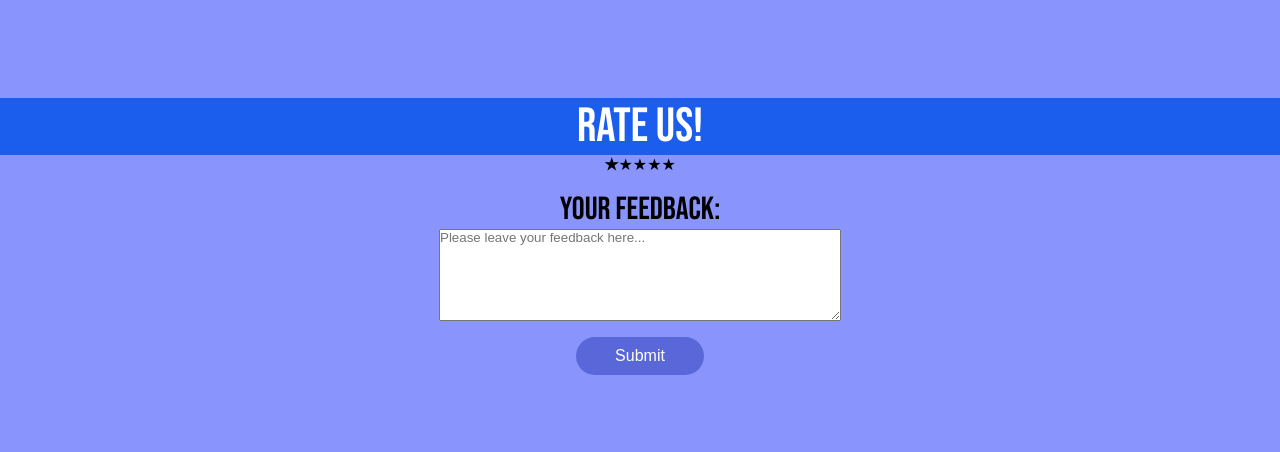
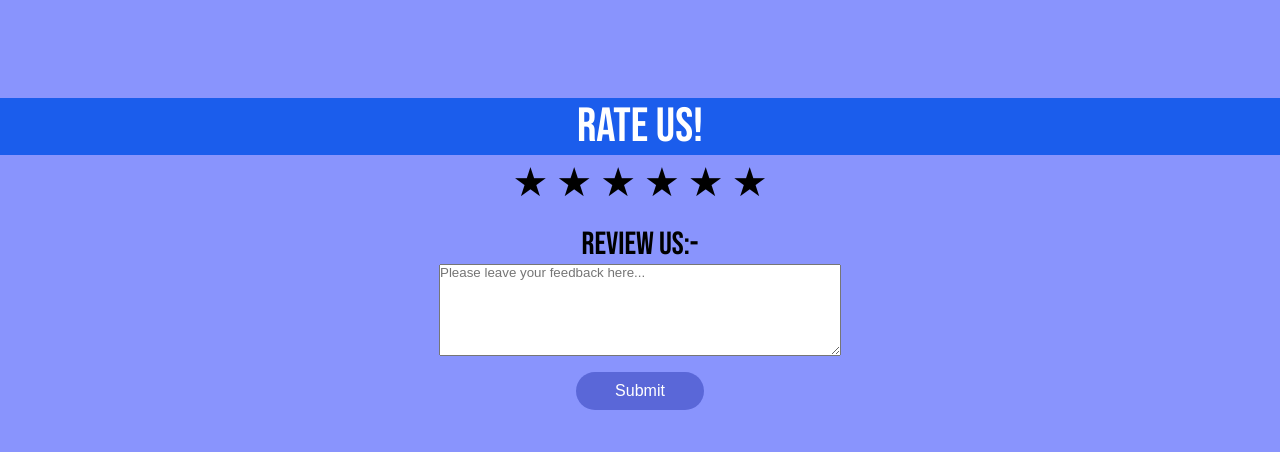
Before and after one commit to AyushInKC/LoginSite, a plain HTML site: page index.html in a window 1280 px wide. Shown: the part 1000-1452 px from the top of the page. Drawn offline with Linux system fonts and the light colour scheme.

Commit message:
Done with the task

```diff
--- a/index.html
+++ b/index.html
@@ -67,14 +67,15 @@
         <p>Rate Us!</p>
     </div>
     <div class="rating">
-        <a><input type="radio" name="star" id="star"><label for="star5">&#9733;</label></a>
-        <input type="radio" name="star" id="star"><label for="star4">&#9733;</label>
-        <input type="radio" name="star" id="star"><label for="star3">&#9733;</label>
-        <input type="radio" name="star" id="star"><label for="star2">&#9733;</label>
-        <input type="radio" name="star" id="star"><label for="star1">&#9733;</label>
+        <input type="radio" name="star" id="star"><label id="star">&#9733;</label>
+        <input type="radio" name="star" id="star"><label id="star">&#9733;</label>
+        <input type="radio" name="star" id="star"><label id="star">&#9733;</label>
+        <input type="radio" name="star" id="star"><label id="star">&#9733;</label>
+        <input type="radio" name="star" id="star"><label id="star">&#9733;</label>
+        <input type="radio" name="star" id="star"><label id="star">&#9733;</label>
     </div>
     <div class="feedbackSection">
-        <label for="feedback">Your Feedback:</label>
+        <label for="feedback">Review Us:-</label>
         <textarea id="feedback" rows="6" placeholder="Please leave your feedback here..."></textarea>
         <button type="submit" class="submitBtn">Submit</button>
     </div>
--- a/style.css
+++ b/style.css
@@ -183,7 +183,7 @@ footer p , a{
  }
 
  .images {
-  background-color: #cd0909;
+  background-color: white;
   margin-top: 100vh;
   display: flex;
   justify-content: center;
@@ -354,8 +354,16 @@ footer p , a{
 .Prev{
   z-index: 0;
 }
-
-
 .next{
   z-index: 0;
 }
+
+#star{
+  font-size: 5vh;
+  margin: 0.5vh;
+}
+#star:hover{
+  color: yellow;
+   border-color: gold;
+  transform: scale(1.5);
+}
```
